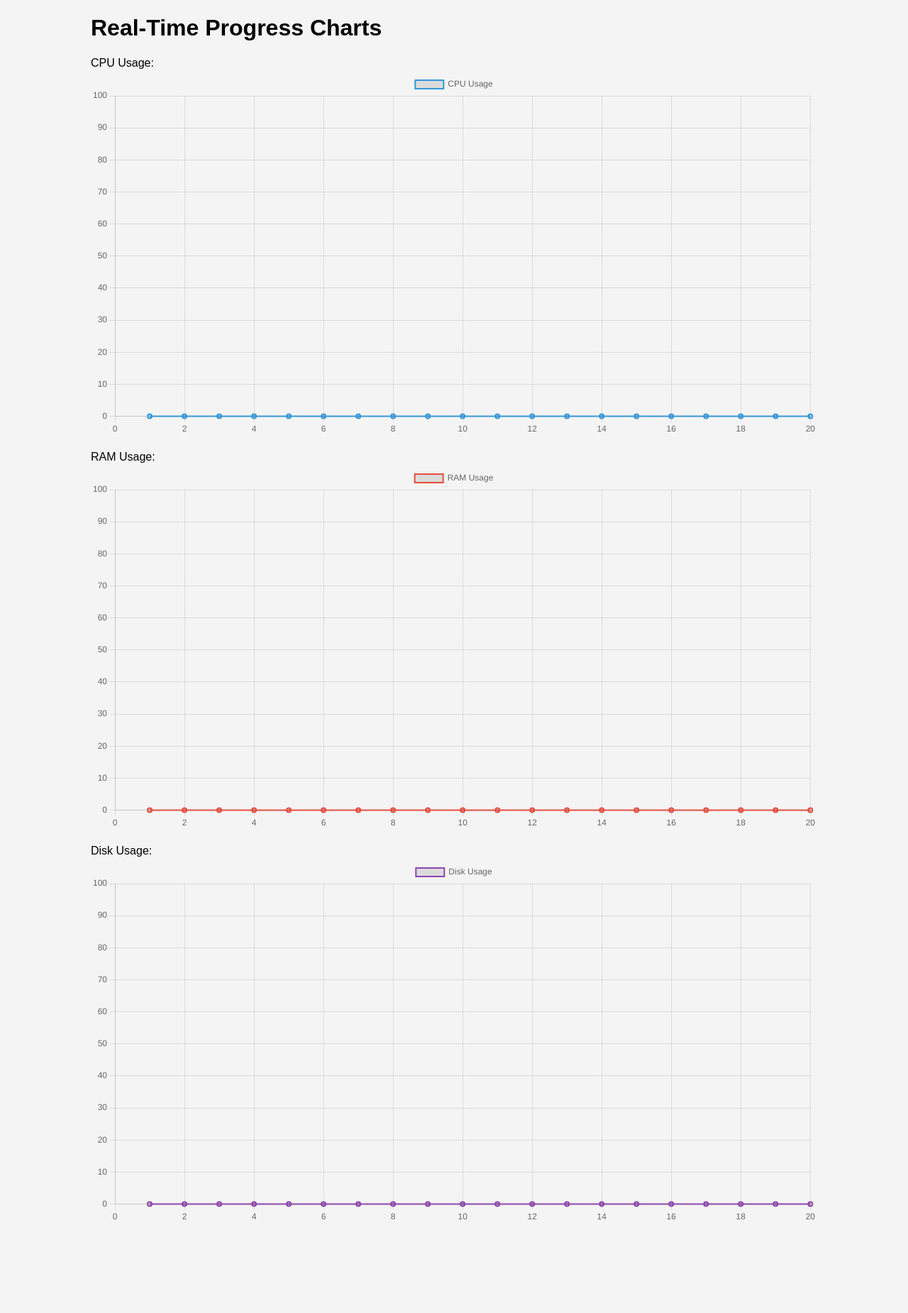
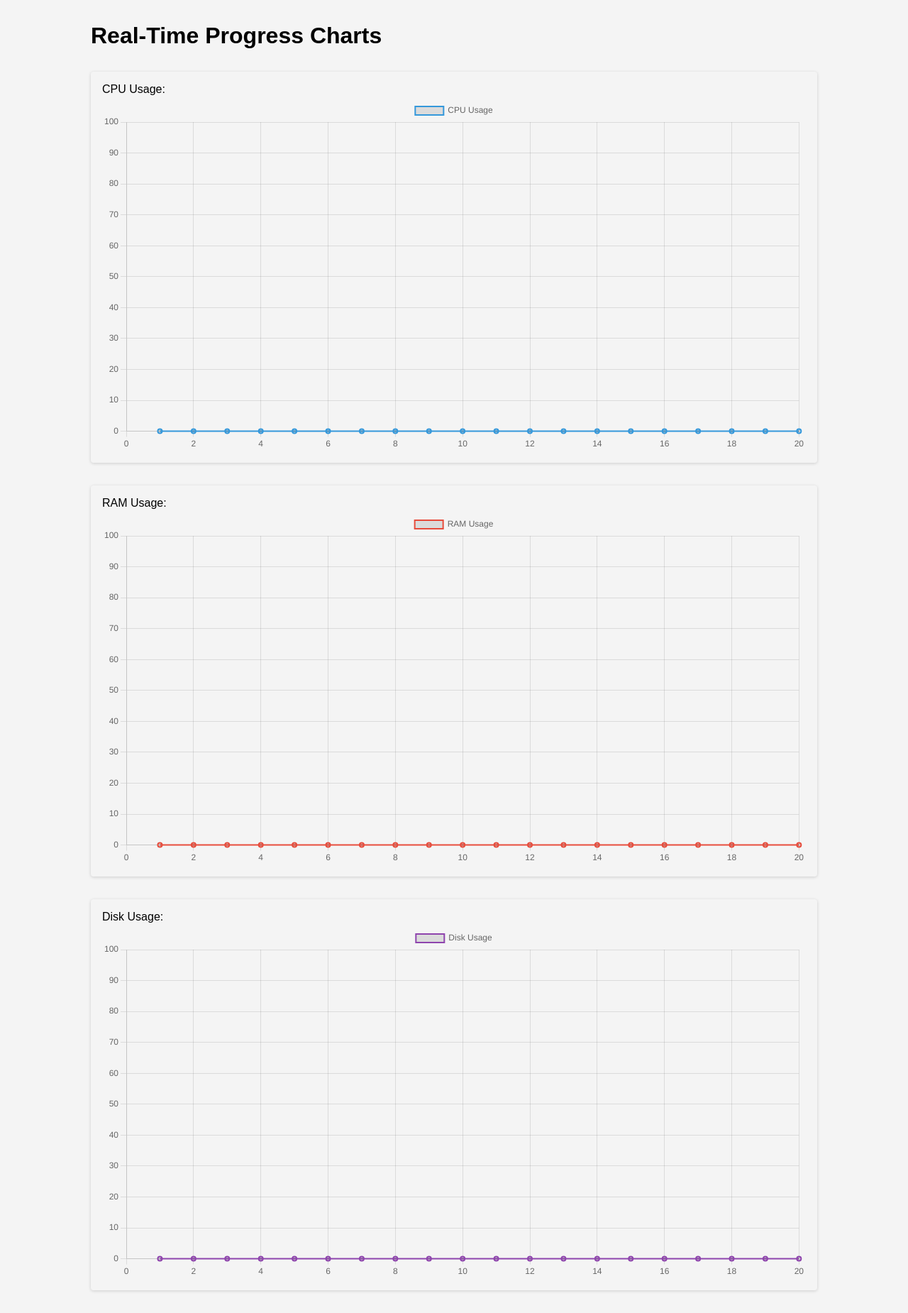
Before and after one commit to Dorota7521/diploma-app, a Flask app: page / in a window 1280 px wide. Shown: the whole page at 71% size. Before the commit the page ends 1719 px from the top, so only its background shows below. Run offline with Flask 3, Linux system fonts and the light colour scheme; some libraries are stand-ins or nearby versions.

Commit message:
styles update

```diff
--- a/static/script.js
+++ b/static/script.js
@@ -1,89 +1,95 @@
 // static/script.js
 
-document.addEventListener('DOMContentLoaded', function() {
-    var socket = io.connect('http://' + document.domain + ':' + location.port + '/test');
+document.addEventListener("DOMContentLoaded", function () {
+  var socket = io.connect("http://" + document.domain + ":" + location.port + "/test");
 
   var initialDataPoints = 20;
 
-    var cpuChart = new Chart(document.getElementById('cpu-chart').getContext('2d'), {
-        type: 'line',
+  var cpuChart = new Chart(document.getElementById("cpu-chart").getContext("2d"), {
+    type: "line",
     data: {
       labels: Array.from({ length: initialDataPoints }, (_, i) => i + 1),
-            datasets: [{
-                label: 'CPU Usage',
+      datasets: [
+        {
+          label: "CPU Usage",
           data: Array(initialDataPoints).fill(0),
-                borderColor: '#3498db',
+          borderColor: "#3498db",
           borderWidth: 2,
-                fill: false
-            }]
+          fill: false,
+        },
+      ],
     },
     options: {
       scales: {
         x: {
-                    type: 'linear',
-                    position: 'bottom'
+          type: "linear",
+          position: "bottom",
         },
         y: {
           beginAtZero: true,
-                    max: 100
-                }
-            }
-        }
+          max: 100,
+        },
+      },
+    },
   });
 
-    var ramChart = new Chart(document.getElementById('ram-chart').getContext('2d'), {
-        type: 'line',
+  var ramChart = new Chart(document.getElementById("ram-chart").getContext("2d"), {
+    type: "line",
     data: {
       labels: Array.from({ length: initialDataPoints }, (_, i) => i + 1),
-            datasets: [{
-                label: 'RAM Usage',
+      datasets: [
+        {
+          label: "RAM Usage",
           data: Array(initialDataPoints).fill(0),
-                borderColor: '#e74c3c',
+          borderColor: "#e74c3c",
           borderWidth: 2,
-                fill: false
-            }]
+          fill: false,
+        },
+      ],
     },
     options: {
       scales: {
         x: {
-                    type: 'linear',
-                    position: 'bottom'
+          type: "linear",
+          position: "bottom",
         },
         y: {
           beginAtZero: true,
-                    max: 100
-                }
-            }
-        }
+          max: 100,
+        },
+      },
+    },
   });
 
-    var diskChart = new Chart(document.getElementById('disk-chart').getContext('2d'), {
-        type: 'line',
+  var diskChart = new Chart(document.getElementById("disk-chart").getContext("2d"), {
+    type: "line",
     data: {
       labels: Array.from({ length: initialDataPoints }, (_, i) => i + 1),
-            datasets: [{
-                label: 'Disk Usage',
+      datasets: [
+        {
+          label: "Disk Usage",
           data: Array(initialDataPoints).fill(0),
-                borderColor: '#8e44ad',
+          borderColor: "#8e44ad",
           borderWidth: 2,
-                fill: false
-            }]
+          fill: false,
+        },
+      ],
     },
     options: {
       scales: {
         x: {
-                    type: 'linear',
-                    position: 'bottom'
+          type: "linear",
+          position: "bottom",
         },
         y: {
           beginAtZero: true,
-                    max: 100
-                }
-            }
-        }
+          max: 100,
+        },
+      },
+    },
   });
 
-    var updateCharts = function(data) {
+  var updateCharts = function (data) {
     cpuChart.data.labels.push(cpuChart.data.labels.length + 1);
     ramChart.data.labels.push(ramChart.data.labels.length + 1);
     diskChart.data.labels.push(diskChart.data.labels.length + 1);
@@ -108,5 +114,6 @@ document.addEventListener('DOMContentLoaded', function() {
     diskChart.update();
   };
 
-    socket.on('update_progress', updateCharts);
+  socket.on("update_progress", updateCharts);
+  console.log("%c❤️ Kocham moją przyszłą żonę!", "color: red; font-size: 24px;");
 });
--- a/static/styles.css
+++ b/static/styles.css
@@ -1,11 +1,18 @@
 /* static/styles.css */
+
+* {
+  margin: 0;
+  padding: 0;
+  box-sizing: border-box;
+}
 
 /* Body styles */
 body {
-    font-family: 'Arial', sans-serif;
-    background-color: #f4f4f4;
   margin: 0;
   padding: 0;
+  padding-top: 2rem;
+  font-family: "Arial", sans-serif;
+  background-color: #f4f4f4;
 }
 
 /* Container styles */
@@ -16,11 +23,16 @@ body {
 
 /* Progress chart styles */
 .progress-chart {
-    margin-top: 20px;
+  padding: 1rem;
+  margin: 2rem 0;
+  box-shadow: rgba(0, 0, 0, 0.16) 0px 1px 4px;
+  border-radius: 4px;
 }
 
 /* Additional styles for each progress chart */
-#cpu-chart-container label, #ram-chart-container label, #disk-chart-container label {
+#cpu-chart-container label,
+#ram-chart-container label,
+#disk-chart-container label {
   display: block;
   margin-bottom: 5px;
 }
```
Lines whose indentation alone changed are shown as unchanged.
